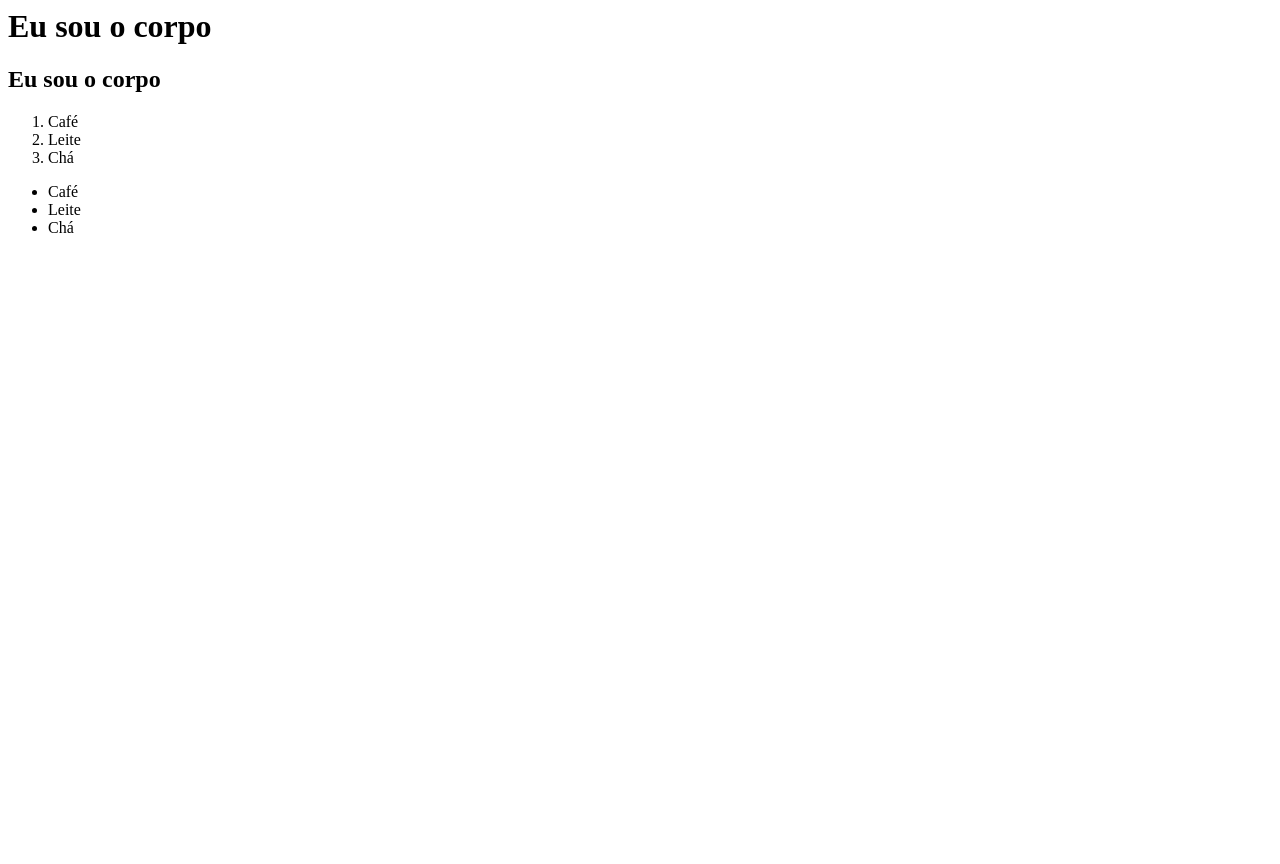
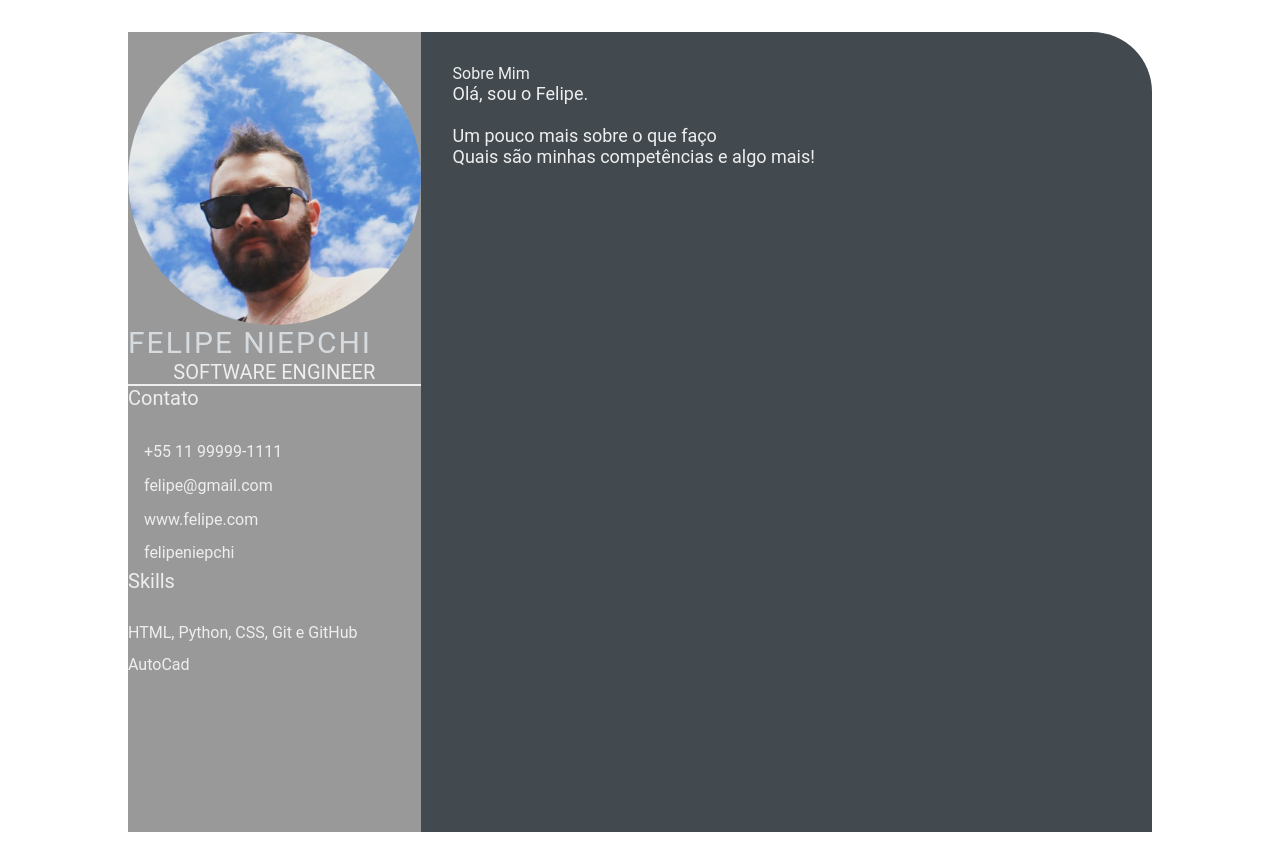
Before and after one commit to FelipeNiepchi/jornada-dev.github.io, a plain HTML site: page index.html in a window 1280 px wide. Before the commit the page ends 800 px from the top, so only its background shows below. Drawn offline with Linux system fonts and the light colour scheme.

Commit message:
Curriculo Felipe Niepchi (#2)

```diff
--- a/index.html
+++ b/index.html
@@ -1,21 +1,59 @@
-<html>
-    <head>
-        <title>
-            Olá, eu sou a cabeça!
-        </title>
-    </head>
-    <body>
-        <h1>Eu sou o corpo</h1>
-        <h2>Eu sou o corpo</h2>
-    </body>
-    <ol>
-        <li>Café</li>
-        <li>Leite</li>
-        <li>Chá</li>
-    </ol>
-    <ul>
-        <li>Café</li>
-        <li>Leite</li>
-        <li>Chá</li>
-    </ul>
+<html lang="en">
+<head>
+    <meta charset="UTF-8">
+    <meta http-equiv="X-UA-Compatible" content="IE=edge">
+    <meta name="viewport" content="width=device-width, initial-scale=1.0">
+    <title>Felipe Niepchi CV</title>
+
+    <link rel="stylesheet" href="style.css">
+
+
+</head>
+<body>
+    <main class="resume-contents">
+        <section class="left-section">
+            <section class="lef-section-content">
+                <div class="profile">
+                     <img class="profile-image" src="img/profile-image.jpg" alt="Profile Image">
+                     <p class="name">Felipe Niepchi</p>
+                    <p class="profession">Software Engineer</p>
+            </div>
+            <div class="contact-info">
+                <p class="left-title">Contato</p>
+                <ul>
+                    <li><i class="fa fa-phone"></i>+55 11 99999-1111</li>
+                    <li><i class="fa fa-envelope"></i>felipe@gmail.com</li>
+                    <li><i class="fa fa-globe"></i>www.felipe.com</li>
+                    <li><i class="fa fa-github"></i>felipeniepchi</li>
+                </ul>
+            </div>
+            <div class="skills">
+                <p class="left-title">Skills</p>
+                <ul>
+                    <li><p>HTML, Python, CSS, Git e GitHub</p></li>
+                    <li><p>AutoCad</p></li>
+                </ul>
+            </div>
+        </section>
+        </section>
+        <section class="right-section">
+            <div class="right-section-contents">
+                <section class="about gap">
+                    <div class="right-title">Sobre Mim</div>
+                    <p class="about-me-contents">
+                        Olá, sou o Felipe.<br>
+                        <br> Um pouco mais sobre o que faço
+                        <br> Quais são minhas competências e algo mais!
+                    </p>
+                </section>
+
+            </div>
+        </section>
+
+    </section>
+
+
+    </main>
+
+</body>
 </html>
--- /dev/null
+++ b/style.css
@@ -0,0 +1,103 @@
+* {
+    margin: 0;
+    padding: 0;
+    box-sizing: border-box;
+    list-style: none;
+    font-family: 'Roboto', sans-serif;
+}
+
+.resume-contents {
+    min-height: 100vh;
+    width: 80%;
+    margin: 2rem auto;
+    display: grid;
+    grid-template-columns: repeat(7, 1fr);
+}
+
+.left-section {
+    grid-column: span 2;
+    height: 100%;
+    background-color: #999999;
+}
+
+.right-section {
+    grid-column: span 5;
+    height: 100%;
+    background-color: #424a50;
+    border-radius: 0px 60px 0px 0px;
+}
+
+.left-section-contents{
+    padding: 2rem 2rem;
+}
+
+.profile {
+    width: 100%;
+    border-bottom: 2px solid #eeeeee;
+}
+
+.profile .profile-image {
+    width: 100%;
+    border-radius: 100%;
+}
+
+.name {
+    color: #D6DBDF;
+    font-size: 30px;
+    letter-spacing: 2px;
+    text-transform: uppercase;
+}
+
+.profession {
+    color: #eeeeee;
+    font-size: 20px;
+    text-transform: uppercase;
+    text-align: center;
+}
+
+/* .contact-info { border-bottom: 2px solid #1B2631; } */
+.left-title {
+    color: #eeeeee;
+    font-size: 20px;
+}
+
+.contact-info ul {
+    padding-top: 1.5rem;
+}
+
+.contact-info ul li,
+.references ul li {
+    padding: .4rem 0;
+    color: #eeeeee;
+}
+
+.contact-info ul li i,
+.references ul li i {
+    padding-right: 1rem;
+    font-size: 18px;
+    color: #eeeeee;
+}
+
+.skills ul {
+    padding-top: 1.5rem;
+}
+.skills ul li p {
+    padding: .4rem 0;
+    color: #eeeeee;
+}
+
+.right-section-contents {
+    padding: 2rem 2rem;
+}
+
+.right-title {
+    color: #eeeeee;
+}
+
+.gap {
+    padding-bottom: 2rem;
+}
+.about-me-contents {
+    font-size: 18px;
+    color: #eeeeee;
+}
```
Also changed, not shown: img/profile-image.jpg (added).
